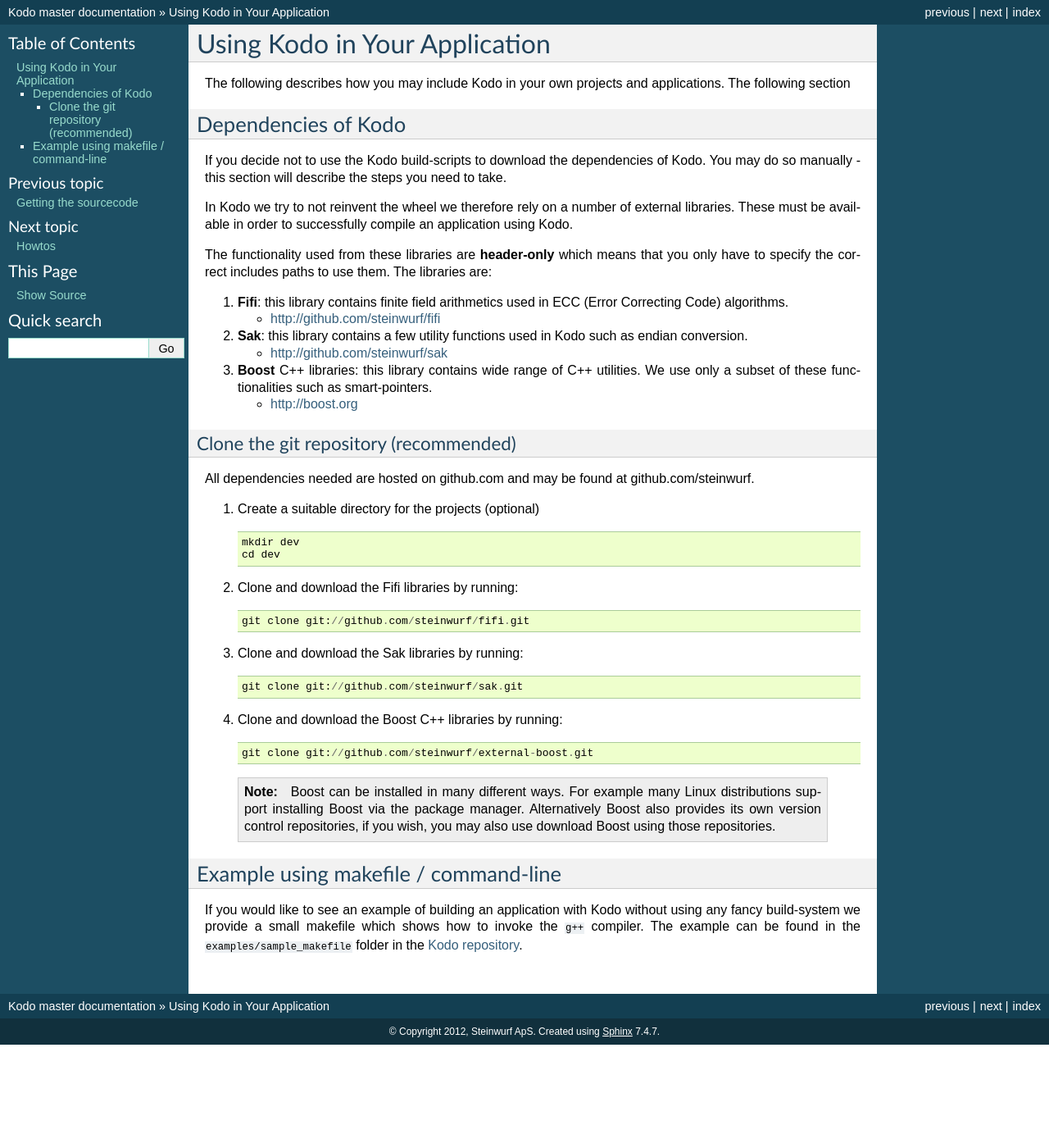
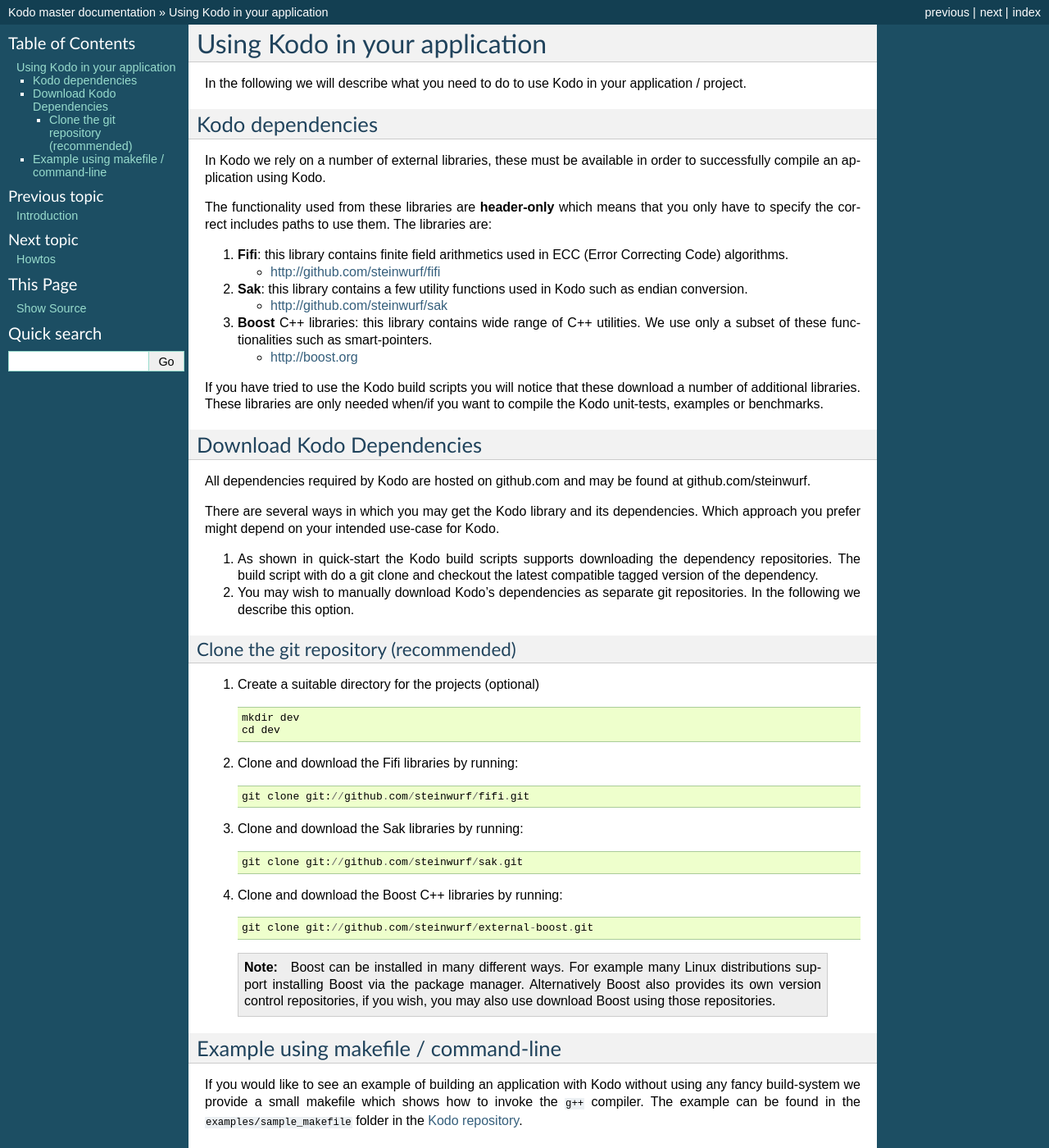
Before and after one commit to msherif4/kodo, a Sphinx documentation site: the page built from docs/source/using_kodo_in_your_application.rst, in a window 1280 px wide and 1400 px high. Shown: the whole window at 82% size. Built offline with Sphinx 7.4.7, drawn with Linux system fonts in a browser that asks for light colours; formulas are drawn with MathJax 3; some of the changed text lies outside the part shown.

Commit message:
Working on the docs

```diff
--- a/docs/source/getting_the_sourcecode.rst
+++ b/docs/source/getting_the_sourcecode.rst
@@ -1,5 +1,5 @@
-Getting the sourcecode
-======================
+Kodo Dependencies
+=================
 
 .. _sourcecode:
 
--- /dev/null
+++ b/docs/source/hacking_kodo.rst
@@ -0,0 +1,6 @@
+Hacking Kodo
+============
+
+The following information is meant for developers who need information
+beyond what can be learned from reading the examples about how Kodo's
+design and functionality.
--- a/docs/source/index.rst
+++ b/docs/source/index.rst
@@ -27,9 +27,8 @@
 .. toctree::
    :maxdepth: 2
 
-   intro
-   getting_the_sourcecode
-   using_kodo
+   introduction
+   using_kodo_in_your_application
    howto
    nc_glossary
 
--- a/docs/source/using_kodo.rst
+++ b/docs/source/using_kodo_in_your_application.rst
@@ -1,21 +1,15 @@
-.. _using_kodo:
+.. _using-kodo-in-your-application:
 
-Using Kodo in Your Application
+Using Kodo in your application
 ==============================
+In the following we will describe what you need to do to use Kodo in your
+application / project.
 
-The following describes how you may include Kodo in your own projects
-and applications. The following section
-
-Dependencies of Kodo
---------------------
-
-If you decide not to use the Kodo build-scripts to download the dependencies of
-Kodo. You may do so manually - this section will describe the steps you need to
-take.
-
-In Kodo we try to not reinvent the wheel we therefore rely on
-a number of external libraries. These must be available in order
-to successfully compile an application using Kodo.
+.. _kodo-dependencies:
+Kodo dependencies
+-----------------
+In Kodo we rely on a number of external libraries, these must be available
+in order to successfully compile an application using Kodo.
 
 The functionality used from these libraries are **header-only** which
 means that you only have to specify the correct includes paths to use
@@ -37,12 +31,30 @@
 
    * http://boost.org
 
+If you have tried to use the Kodo build scripts you will notice that these
+download a number of additional libraries. These libraries are
+only needed when/if you want to compile the Kodo unit-tests, examples or
+benchmarks.
+
+Download Kodo Dependencies
+--------------------------
+
+All dependencies required by Kodo are hosted on github.com and may be found at
+github.com/steinwurf.
+
+There are several ways in which you may get the Kodo library and its
+dependencies. Which approach you prefer might depend on your intended
+use-case for Kodo.
+
+1. As shown in :ref:`quick-start` the Kodo build scripts supports downloading
+   the dependency repositories. The build script with do a git clone and
+   checkout the latest compatible tagged version of the dependency.
+
+2. You may wish to manually download Kodo's dependencies as separate git
+   repositories. In the following we describe this option.
 
 Clone the git repository (recommended)
 ~~~~~~~~~~~~~~~~~~~~~~~~~~~~~~~~~~~~~~
-
-All dependencies needed are hosted on github.com and may be found at
-github.com/steinwurf.
 
 1. Create a suitable directory for the projects (optional)
 
@@ -74,7 +86,6 @@
             via the package manager. Alternatively Boost also provides
             its own version control repositories, if you
             wish, you may also use download Boost using those repositories.
-
 
 Example using makefile / command-line
 -------------------------------------
```
Also changed, not shown: docs/source/introduction.rst (renamed from docs/source/intro.rst, +54 -16 lines), docs/source/user.rst (deleted, +0 -331 lines).
